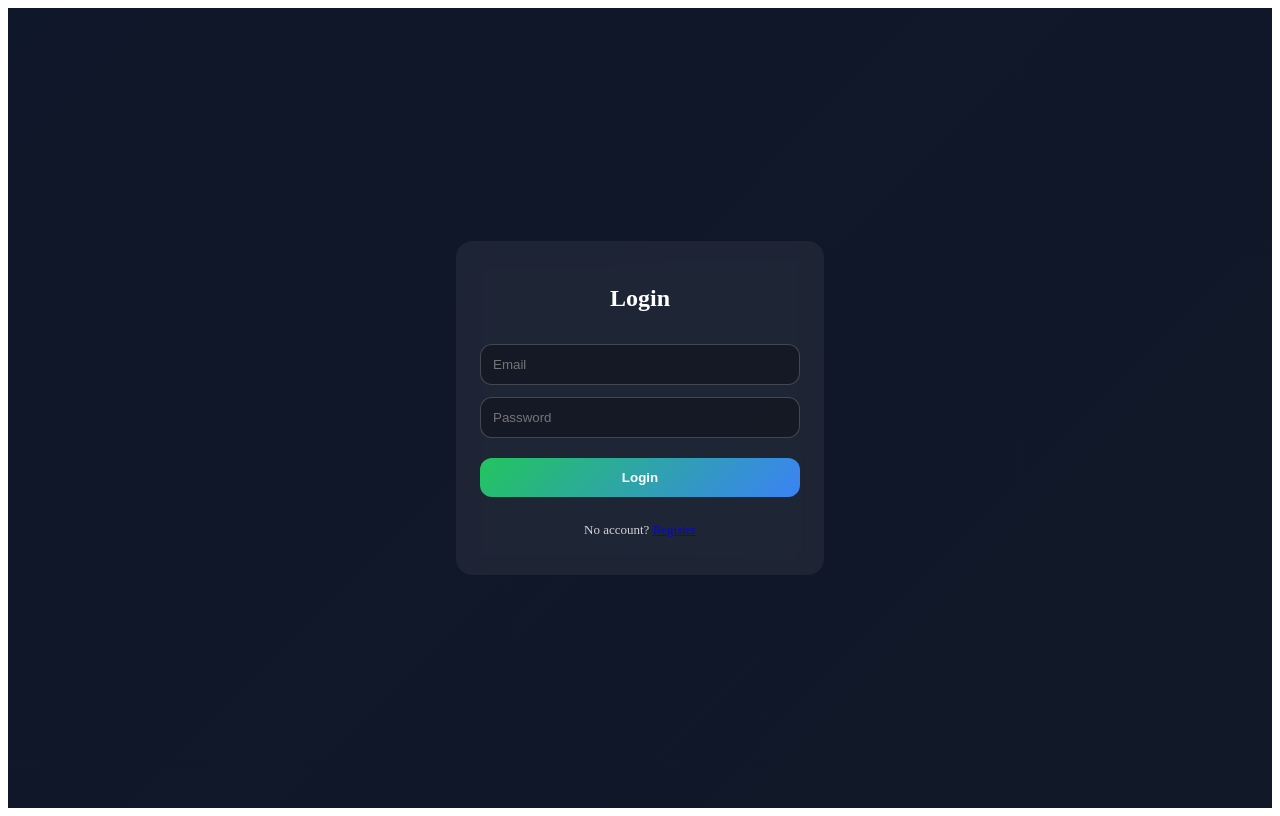
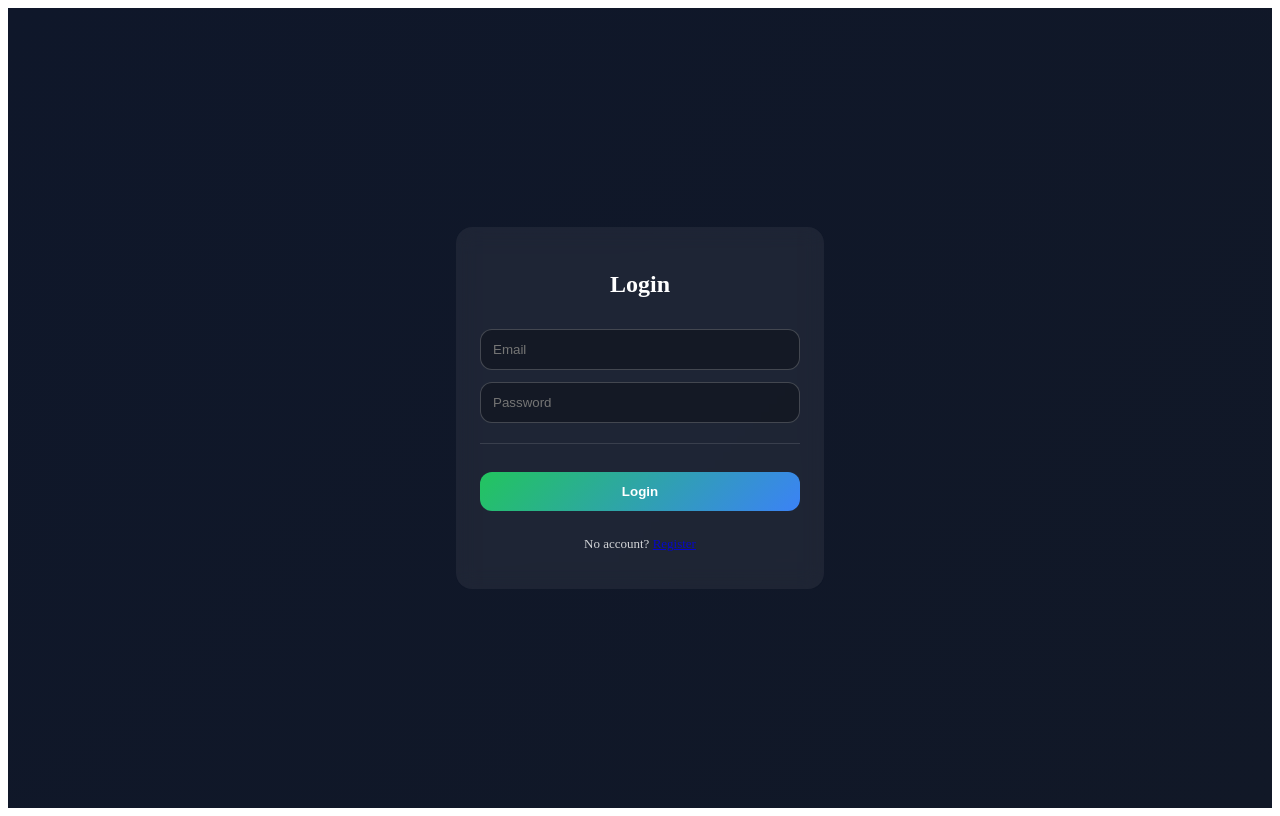
Before and after one commit to bhuvangujjarbhuvan-ctrl/chatbot-platform, a React (Vite) app in the folder frontend/: page /login in a window 1280 px wide. Built offline with nearby package versions, Linux system fonts and the light colour scheme; no server answers.

Commit message:
style: add horizontal divider line above Login button in login card

```diff
--- a/frontend/src/pages/Login.jsx
+++ b/frontend/src/pages/Login.jsx
@@ -59,6 +59,7 @@ export default function Login() {
         />
 
         {/* 🔴 IMPORTANT */}
+        <hr style={styles.divider} />
         <button type="submit" style={styles.button}>
           Login
         </button>
@@ -119,4 +120,9 @@ const styles = {
     fontSize: 13,
     opacity: 0.8,
   },
+  divider: {
+    border: "none",
+    borderTop: "1px solid rgba(255, 255, 255, 0.12)",
+    margin: "8px 0",
+  },
 };
```
